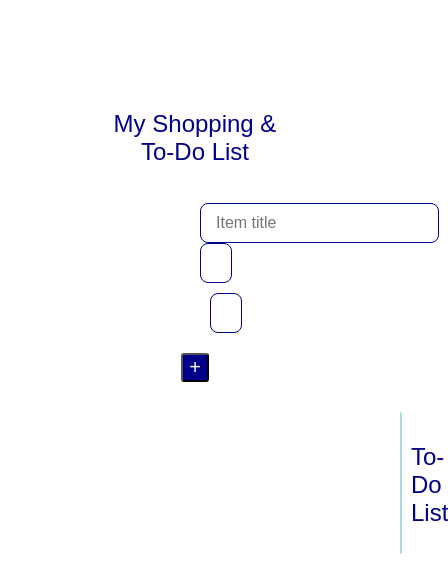
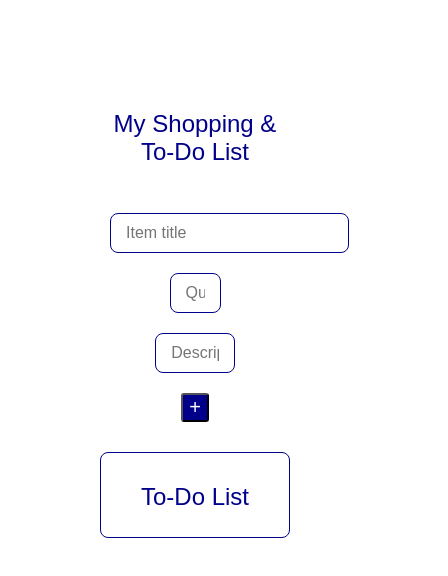
Before and after one commit to taiwocodes/shoppinglist-todo, a plain HTML site: page index.html in a window 390 px wide. Shown: the whole page, 448 px wide, since content can reach past the window. Drawn offline with Linux system fonts and the light colour scheme.

Commit message:
updated shoppinglist.css
adjusted the border margins and media query for mobile

```diff
--- a/shoppinglist.css
+++ b/shoppinglist.css
@@ -24,12 +24,12 @@ input{
     border-radius: 8px;
     padding-top: 20px;
     padding-bottom: 10px;
-    margin-left: 100px;
-    margin-right: 100px;
+    /* margin-left: 100px;
+    margin-right: 100px; */
     /* margin-bottom: 50px; */
 }
 
-#desc-form{
+#item-form, #qty-form, #desc-form{
     margin: 10px;
     /* padding-bottom: 20px; */
     /* padding-right: 100px; */
@@ -46,15 +46,15 @@ button{
 
 /* done list */
 .todo_container{
-    border: 1px solid lightblue;
+    border: 1px solid darkblue;
     border-radius: 8px;
     padding: 0px;
     text-align: center;
-    margin-left: 300px;
+    /* margin-left: 300px;
     margin-right: 300px;
-    margin-top: 0px;
-     border-top:  1px solid lightblue;
-     border-bottom:  1px solid lightblue;
+    margin-top: 0px; */
+     border-top:  1px solid darkblue;
+     border-bottom:  1px solid darkblue;
 }
 
 li{
@@ -77,14 +77,10 @@ li{
 
 @media only screen and (min-width: 768px) {
     main{
-        display: flex;
-    }
-
-    aside{
-        margin-left: 2%;
+        display: block;
     }
 
     .columns-desktop{
-        display: flex;
+        display: block;
     }
 }
```
